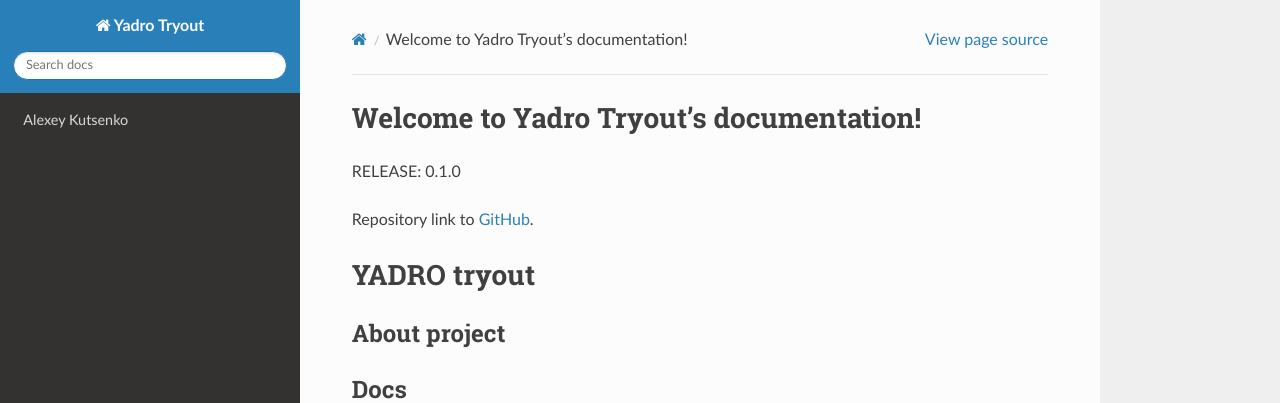
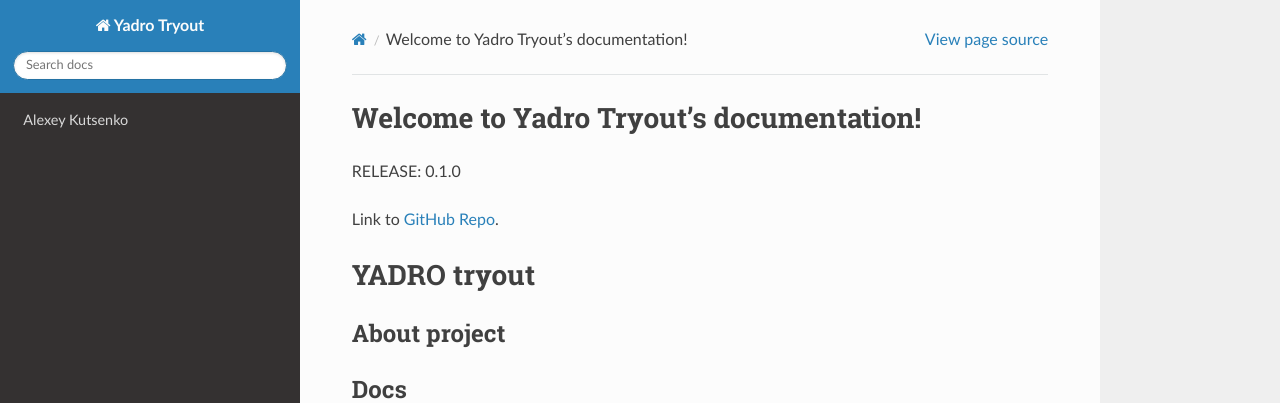
Before and after one commit to alex-grandson/doc-automation-staging, a Sphinx documentation site: the page built from docs/source/index.rst, in a window 1280 px wide and 1091 px high. Shown: the top 403 px of the window. Built offline with Sphinx 7.4.7 and the Read the Docs theme 2.0.0, drawn with Linux system fonts in a browser that asks for light colours; pages that are not in the unit, such as notebooks, are missing from menus; part of the change alters nothing that is shown.

Commit message:
fix: repo url

```diff
--- a/docs/source/conf.py
+++ b/docs/source/conf.py
@@ -59,5 +59,5 @@ html_static_path = ["_static"]
 
 rst_epilog = f"""
 .. |ProjectVersion| replace:: RELEASE: {release}
-.. |Repo| replace:: {repo}
+.. |Repo| replace:: Link to `GitHub Repo`_. \n.. _GitHub Repo: {repo}
 """
--- a/docs/source/index.rst
+++ b/docs/source/index.rst
@@ -8,9 +8,7 @@ Welcome to Yadro Tryout's documentation!
 
 |ProjectVersion|
 
-Repository link to `GitHub`_.
-
-.. _GitHub: |Repo|
+|Repo|
 
 .. mdinclude:: ../../README.md
 
```
